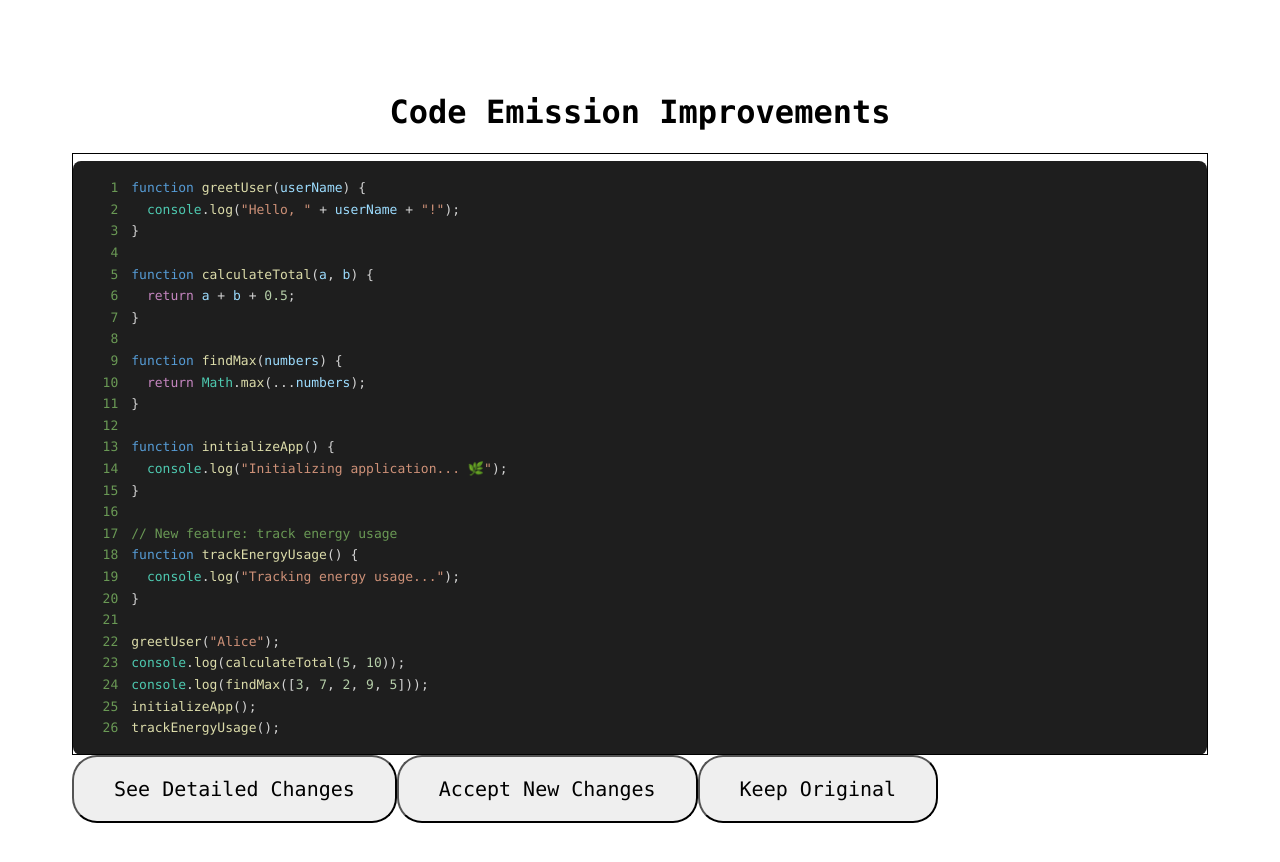
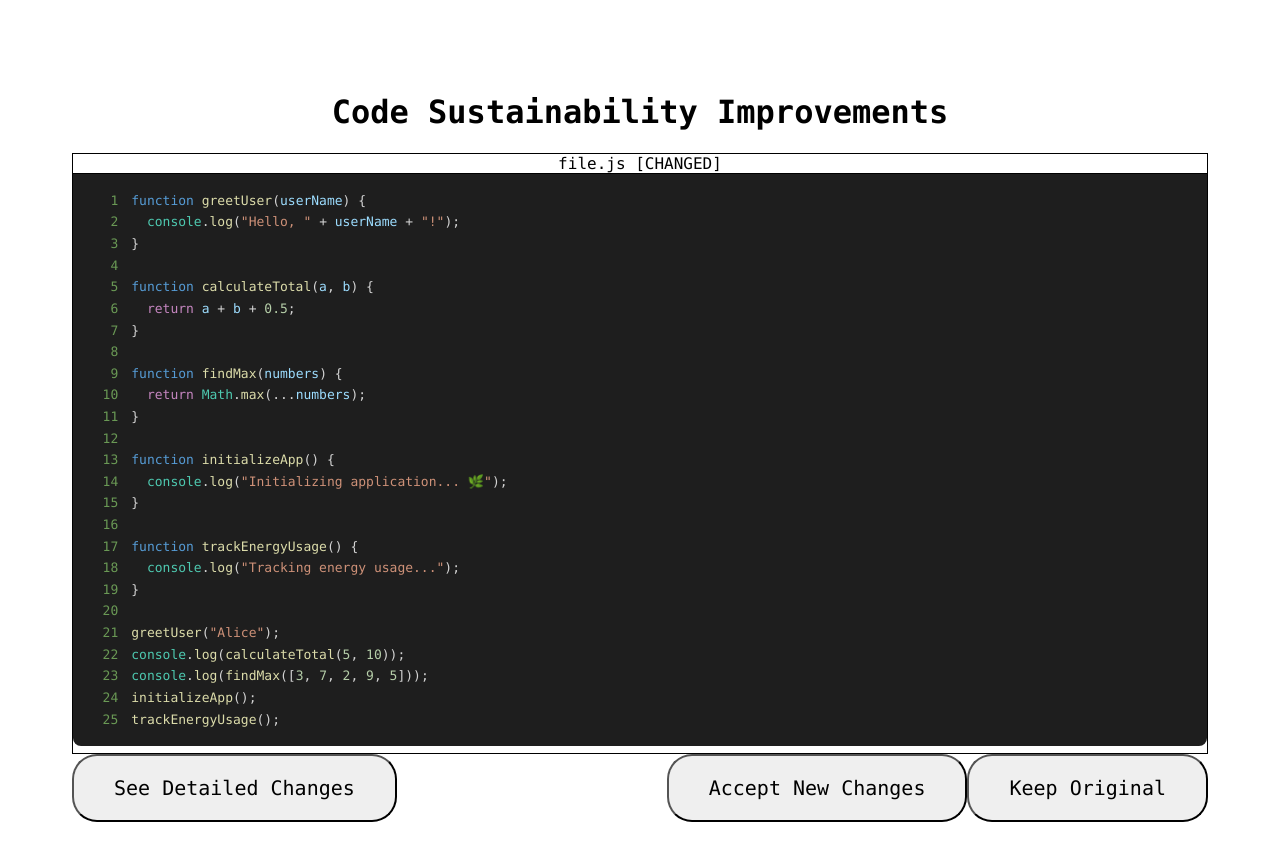
Before and after one commit to andrewy1n/LAHacks2025, a React (Vite) app in the folder frontend/: page /codereview in a window 1280 px wide. Shown: the top 862 px of the page. Built offline with nearby package versions, Linux system fonts and the light colour scheme.

Commit message:
Code Review Screen Version 2

```diff
--- a/frontend/src/pages/CodeReview.tsx
+++ b/frontend/src/pages/CodeReview.tsx
@@ -6,7 +6,8 @@ import "diff2html/bundles/css/diff2html.min.css";
 import "../styles/CodeReview.css";
 
 export default function CodeReviewPage() {
-  const [showFullDiff, setShowFullDiff] = useState(false);
+  const [showFullScreen, setShowFullScreen] = useState(false);
+  const [viewMode, setViewMode] = useState<"diff" | "original">("diff");
 
   const diffString = `
 diff --git a/file.js b/file.js
@@ -41,6 +42,35 @@ index 83db48f..bf269f4 100644
 +}
 `;
 
+  const originalCodeString = `
+function greetUser(name) {
+  console.log("Hello " + name + "!");
+}
+
+function calculateSum(a, b) {
+  return a + b;
+}
+
+function findMax(numbers) {
+  let max = numbers[0];
+  for (let i = 1; i < numbers.length; i++) {
+    if (numbers[i] > max) {
+      max = numbers[i];
+    }
+  }
+  return max;
+}
+
+function startApp() {
+  console.log("Starting application...");
+}
+
+greetUser("Alice");
+console.log(calculateSum(5, 10));
+console.log(findMax([3, 7, 2, 9, 5]));
+startApp();
+`;
+
   const newCodeString = `
 function greetUser(userName) {
   console.log("Hello, " + userName + "!");
@@ -58,7 +88,6 @@ function initializeApp() {
   console.log("Initializing application... 🌿");
 }
 
-// New feature: track energy usage
 function trackEnergyUsage() {
   console.log("Tracking energy usage...");
 }
@@ -78,16 +107,88 @@ trackEnergyUsage();
     console.log("Declined changes.");
   };
 
-  const toggleDiffView = () => {
-    setShowFullDiff((prev) => !prev);
+  const toggleViewMode = () => {
+    setViewMode(prev => (prev === "diff" ? "original" : "diff"));
+  };
+
+  const handleDetailedChangesClick = () => {
+    setShowFullScreen(true);
+    setViewMode("diff");
   };
 
   return (
     <div className="code-review-page p-6 min-h-screen">
-      <h1 className="text-2xl font-bold mb-6">Code Emission Improvements</h1>
+      <div className="flex justify-between items-center mb-6">
+        <h1 className="text-2xl font-bold text-center flex-1">Code Sustainability Improvements</h1>
 
-      <div className="diff-block-container border rounded overflow-auto max-h-[600px] p-4">
-        {showFullDiff ? (
+        {showFullScreen && (
+          <button
+            className="bg-gray-200 hover:bg-gray-300 text-gray-800 px-3 py-1 rounded text-sm ml-4"
+            onClick={toggleViewMode}
+          >
+            {viewMode === "diff" ? "See Original" : "Back to Changes"}
+          </button>
+        )}
+      </div>
+
+      {!showFullScreen ? (
+        <>
+          {/* Default preview screen */}
+          <div className="diff-block-container border rounded overflow-auto max-h-[600px] p-0">
+            <div className="file-header bg-gray-100 text-gray-800 px-4 py-2 font-mono text-sm border-b">
+              file.js [CHANGED]
+            </div>
+            <SyntaxHighlighter
+              language="javascript"
+              style={vscDarkPlus}
+              showLineNumbers
+              wrapLines
+              customStyle={{
+                borderRadius: "0 0 0.5rem 0.5rem",
+                fontSize: "0.9rem",
+                backgroundColor: "#1e1e1e",
+                padding: "1rem",
+                maxHeight: "600px",
+                overflowX: "auto",
+                marginTop: "0",
+              }}
+            >
+              {newCodeString.trim()}
+            </SyntaxHighlighter>
+          </div>
+
+          <div className="flex justify-between items-center mt-6">
+            <button
+              className="bg-blue-500 hover:bg-blue-600 text-white px-4 py-2 rounded"
+              onClick={handleDetailedChangesClick}
+            >
+              See Detailed Changes
+            </button>
+
+            <div className="flex gap-2">
+              <button
+                className="bg-green-500 hover:bg-green-600 text-white px-4 py-2 rounded"
+                onClick={handleAcceptChanges}
+              >
+                Accept New Changes
+              </button>
+              <button
+                className="bg-gray-400 hover:bg-gray-500 text-white px-4 py-2 rounded"
+                onClick={handleDeclineChanges}
+              >
+                Keep Original
+              </button>
+            </div>
+          </div>
+        </>
+      ) : (
+        <>
+          {/* Detailed view screen */}
+          <div className="diff-block-container border rounded overflow-auto max-h-[600px]">
+            <div className="file-header bg-gray-100 text-gray-800 px-4 py-2 font-mono text-sm border-b">
+              file.js {viewMode === "diff" ? <span className="text-yellow-500 ml-2">CHANGED</span> : <span className="text-blue-500 ml-2">ORIGINAL</span>}
+            </div>
+            {viewMode === "diff" ? (
               <div
                 className="diff2html-wrapper"
                 dangerouslySetInnerHTML={{
@@ -95,7 +196,7 @@ trackEnergyUsage();
                     outputFormat: "line-by-line",
                     drawFileList: false,
                     matching: "lines",
-              })
+                  }),
                 }}
               />
             ) : (
@@ -105,41 +206,38 @@ trackEnergyUsage();
                 showLineNumbers
                 wrapLines
                 customStyle={{
-              borderRadius: "0.5rem",
+                  borderRadius: "0 0 0.5rem 0.5rem",
                   fontSize: "0.9rem",
                   backgroundColor: "#1e1e1e",
                   padding: "1rem",
-              maxHeight: "600px",
+                  maxHeight: "550px",
                   overflowX: "auto",
+                  marginTop: "0",
                 }}
               >
-            {newCodeString.trim()}
+                {originalCodeString.trim()}
               </SyntaxHighlighter>
             )}
           </div>
 
-      <div className="flex flex-wrap gap-4 mt-6">
+          <div className="flex justify-end items-center mt-6">
+            <div className="flex gap-2">
               <button
-          className="bg-blue-500 hover:bg-blue-600 text-white px-4 py-2 rounded"
-          onClick={toggleDiffView}
-        >
-          {showFullDiff ? "Hide Detailed Changes" : "See Detailed Changes"}
-        </button>
-
-        <button
-          className="bg-green-500 hover:bg-green-600 text-white px-4 py-2 rounded"
+                className="bg-green-500 hover:bg-green-600 text-white px-3 py-1 rounded text-sm"
                 onClick={handleAcceptChanges}
               >
                 Accept New Changes
               </button>
-
               <button
-          className="bg-gray-400 hover:bg-gray-500 text-white px-4 py-2 rounded"
+                className="bg-gray-400 hover:bg-gray-500 text-white px-3 py-1 rounded text-sm"
                 onClick={handleDeclineChanges}
               >
                 Keep Original
               </button>
             </div>
           </div>
+        </>
+      )}
+    </div>
   );
 }
--- a/frontend/src/styles/CodeReview.css
+++ b/frontend/src/styles/CodeReview.css
@@ -47,3 +47,14 @@
     font-family: 'Fira Code', 'Consolas', 'Courier New', monospace;
     font-size: 0.9rem;
   }
+
+  .code-preview-filename {
+    background-color: #252526;
+    color: #d4d4d4;
+    font-family: 'Fira Code', 'Consolas', 'Courier New', monospace;
+    font-size: 0.85rem;
+    padding: 0.5rem 1rem;
+    border-top-left-radius: 0.5rem;
+    border-top-right-radius: 0.5rem;
+    border-bottom: 1px solid #333;
+  }
```
Also changed, not shown: 1 other file (tests, documents, lock files or other folders). Lines whose indentation alone changed are shown as unchanged.
